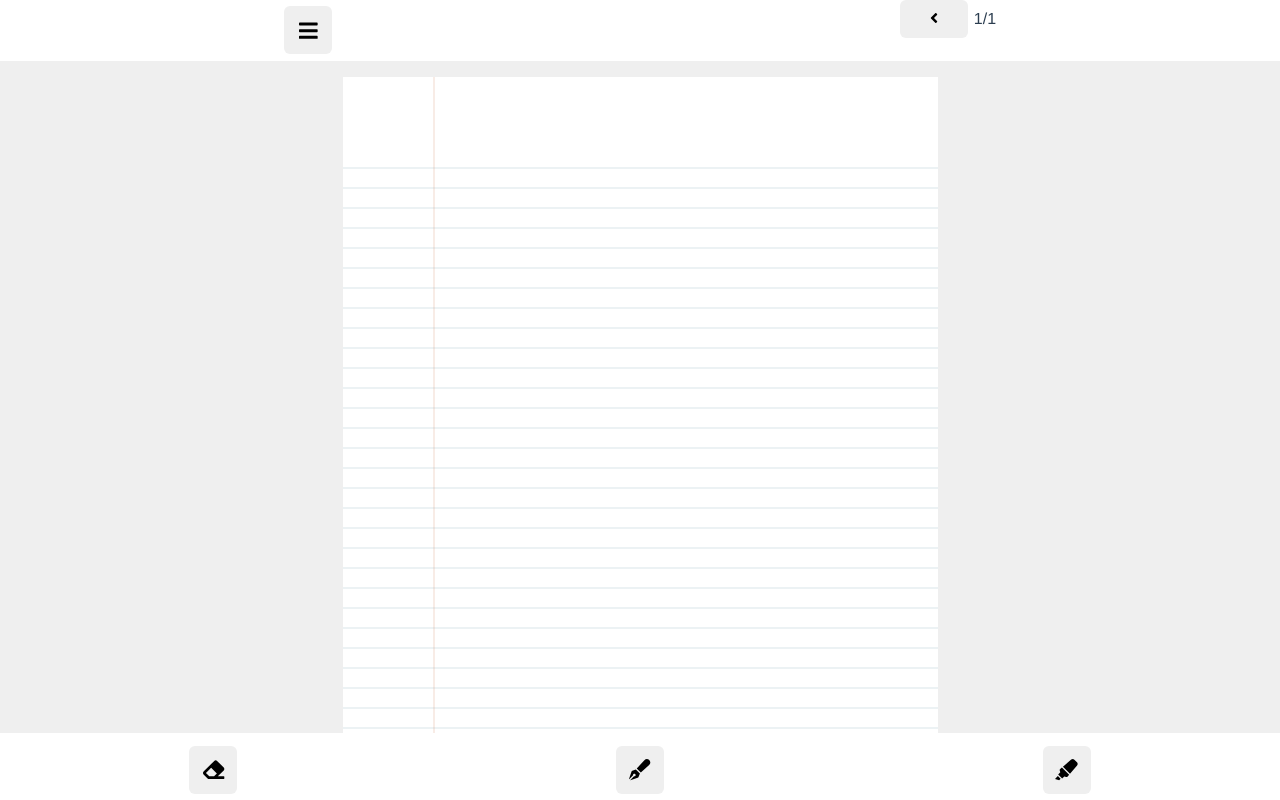
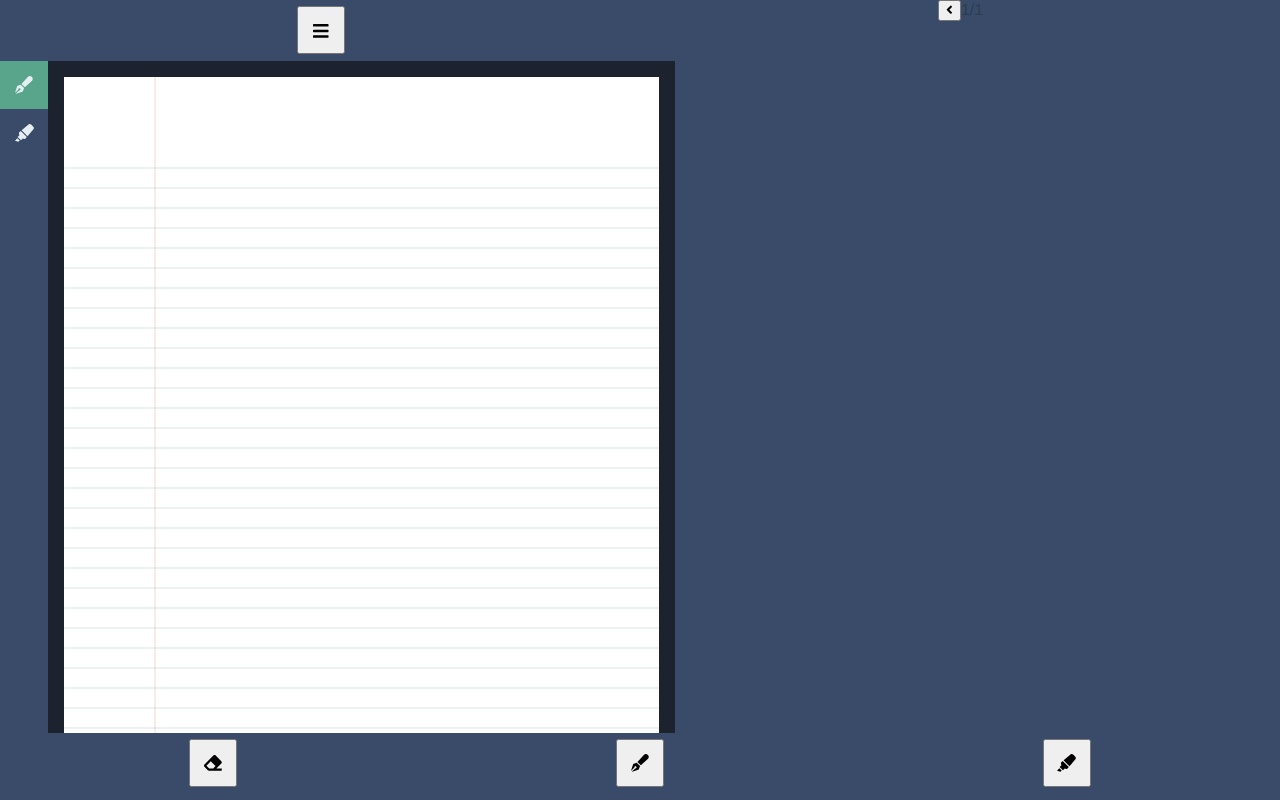
Before and after one commit to mbruno46/scribor, a Vue app: page / in a window 1280 px wide. Built offline with nearby package versions, Linux system fonts and the light colour scheme.

Commit message:
new left side bar added with working context menus

```diff
--- a/src/App.vue
+++ b/src/App.vue
@@ -1,6 +1,9 @@
 <template>
   <top-toolbar />
-  <notebook ref="nb" />
+  <div class='container'>
+    <left-toolbar />
+    <notebook ref="nb" />
+  </div>
   <bottom-toolbar />
 </template>
 
@@ -8,6 +11,7 @@
 import Notebook from './views/Notebook.vue'
 import TopToolbar from './views/TopToolbar'
 import BottomToolbar from './views/BottomToolbar'
+import LeftToolbar from './views/LeftToolbar'
 import store from '@/hooks/store'
 
 export default {
@@ -15,7 +19,8 @@ export default {
   components: {
     Notebook,
     TopToolbar,
-    BottomToolbar
+    BottomToolbar,
+    LeftToolbar
   },
   mounted() {
     store.mode.value = 'pen';
@@ -31,4 +36,10 @@ export default {
   text-align: center;
   color: #2c3e50;
 }
+
+.container {
+  width: 100%;
+  display: flex;
+}
+
 </style>
--- a/src/assets/css/main.css
+++ b/src/assets/css/main.css
@@ -13,12 +13,21 @@
     --cover-page-red: #db6f4b;
 }
 
+:root {
+    --background: rgb(29, 35, 46);
+    --background-body: rgb(57, 75, 105);
+    --hover: rgb(90, 127, 141);
+    --focus: rgb(89, 165, 140);
+    --text: rgb(229, 239, 243);
+}
+
 /* padding and border are included in the total width and height of the elements */
 * {
     box-sizing: border-box;
 }
 
 body {
+    background-color: var(--background-body);
     padding: 0;
     margin: 0;
     max-width: 100vw;
--- /dev/null
+++ b/src/components/AppButton.vue
@@ -0,0 +1,58 @@
+<template>
+    <button class="btn" :title="title" :style="style" :class="active">
+        <i class="fa fa-lg" :class="icon"></i>
+    </button>
+</template>
+
+<script>
+import '@fortawesome/fontawesome-free/js/all.js'
+import store from '../hooks/store'
+import { computed } from 'vue'
+
+export default {
+  props: {
+    id: String,
+    title: {
+      type: String,
+      default: ''
+    },
+    icon: String,
+    style: {
+      type: String,
+      default: ''
+    }
+  },
+  setup(props) {
+    const active = computed(()=> {
+      return (store.mode.value==props.id) ? 'active' : '';
+    })
+    return {active}
+  }
+}
+</script>
+
+<style scoped>
+.btn {
+  background-color: inherit;
+  color: var(--text);
+  border: none;
+  text-decoration:none;
+  outline: none;
+  display: inline-block;
+  align-items: center;
+  width: 3rem;
+  height: 3rem;
+}
+
+.btn {
+  transition-duration: 0.4s;
+}
+
+.btn:hover {
+  background-color: var(--hover);
+}
+
+.active {
+  background-color: var(--focus);
+}
+</style>
--- /dev/null
+++ b/src/components/ContextMenu.vue
@@ -0,0 +1,23 @@
+<template>
+  <div ref="div" class="context" :style="`top: ${pos.top}; left: ${pos.left}`">
+    <slot />
+  </div>
+</template>
+
+<script>
+export default {
+  props: ['pos']
+}
+</script>
+
+<style scoped>
+.context {
+  background-color: var(--background);
+  border: 1px solid var(--text);
+  width: fit-content;
+  height: fit-content;
+  position: absolute;
+  display: flex;
+  flex-flow: column;
+}
+</style>
--- /dev/null
+++ b/src/components/PenMenu.vue
@@ -0,0 +1,47 @@
+<template>
+  <context-menu :pos="pos">
+    <span style="color: var(--text)">Color</span>
+    <div>
+      <app-button icon="fa-square" v-for="(c) in colorMap"
+        :id="c" :key="c" :style="`color: ${c}`" @click="setColor(c)"
+      />
+    </div>
+    <span style="color: var(--text)">Size</span>
+    <div>
+      <app-button v-for="(s) in sizeMap"
+        :icon="`fa-slash fa-${s[1]}`" :id="s[0]" :key="s[0]" @click="setSize(s[2])"
+      />
+    </div>
+  </context-menu>
+</template>
+
+<script>
+import AppButton from './AppButton.vue'
+import ContextMenu from './ContextMenu.vue'
+import store from '../hooks/store'
+
+export default {
+  components: { ContextMenu, AppButton },
+  props: ['pos'],
+  data() {
+    return {
+      colorMap: ['var(--pen-color-blue)','var(--pen-color-red)','black'],
+      sizeMap: [
+        ['thin', 'xs', 1],
+        ['medium', 'sm', 2],
+        ['large', 'lg', 3]
+      ]
+    }
+  },
+  methods: {
+    setColor(c) {
+      let ps = store.penstrokes.value;
+      ps[ps.length-1].color = c;
+    },
+    setSize(s) {
+      let ps = store.penstrokes.value;
+      ps[ps.length-1].size = s;
+    }
+  }
+}
+</script>
--- a/src/main.js
+++ b/src/main.js
@@ -1,7 +1,7 @@
 import { createApp } from 'vue'
 import App from './App.vue'
 
-import '@/assets/css/water.css'
+// import '@/assets/css/water.css'
 import '@/assets/css/main.css'
 
 createApp(App).mount('#app')
--- /dev/null
+++ b/src/views/LeftToolbar.vue
@@ -0,0 +1,54 @@
+<template>
+  <div class="toolbar">
+    <app-button v-for="(v,k) in btns"
+      :id="k" :ref="k" :key="k" :title="v.title" :icon="v.icon" @click="fireMenu(k)" />
+  </div>
+
+  <pen-menu v-if="btns['pen'].show" :pos="pos"/>
+  <!-- <context-menu v-if="btns['highlighter'].show" :data="'ciao2'" :pos="pos"/> -->
+</template>
+
+<script>
+import PenMenu from '../components/PenMenu'
+import AppButton from '../components/AppButton'
+import store from '../hooks/store'
+
+export default {
+  components: {
+    PenMenu,
+    AppButton
+  },
+  data() {
+    return {
+      active: '',
+      btns: {
+        pen: {title: 'Pen', show: false, icon: 'fa-pen-fancy'},
+        highlighter: {title: 'Highlighter', show: false, icon: 'fa-highlighter'}
+      },
+      pos: {top: '', left: ''}
+    }
+  },
+  methods: {
+    fireMenu(id) {
+      if ((this.active!=id)&(this.active!='')) {
+        this.btns[this.active].show=false;
+      }
+
+      let box = this.$refs[id].$el.getBoundingClientRect();
+      this.pos.top = `${box.top+4}px`;
+      this.pos.left = `${box.width+4}px`;
+      this.btns[id].show = !this.btns[id].show;
+
+      this.active = (this.btns[id].show) ? id : '';
+      store.mode.value = (this.btns[id].show) ? 'none' : id;
+    }
+  }
+}
+</script>
+
+<style scoped>
+.toolbar {
+  display: flex;
+  flex-flow: column;
+}
+</style>
--- a/src/views/Notebook.vue
+++ b/src/views/Notebook.vue
@@ -88,6 +88,6 @@ export default {
   overflow: auto;
   display: inline-block;
   height: calc(100vh - 4rem - 4rem);
-  width: 100%;
+  max-width: 100%;
 }
 </style>
```
